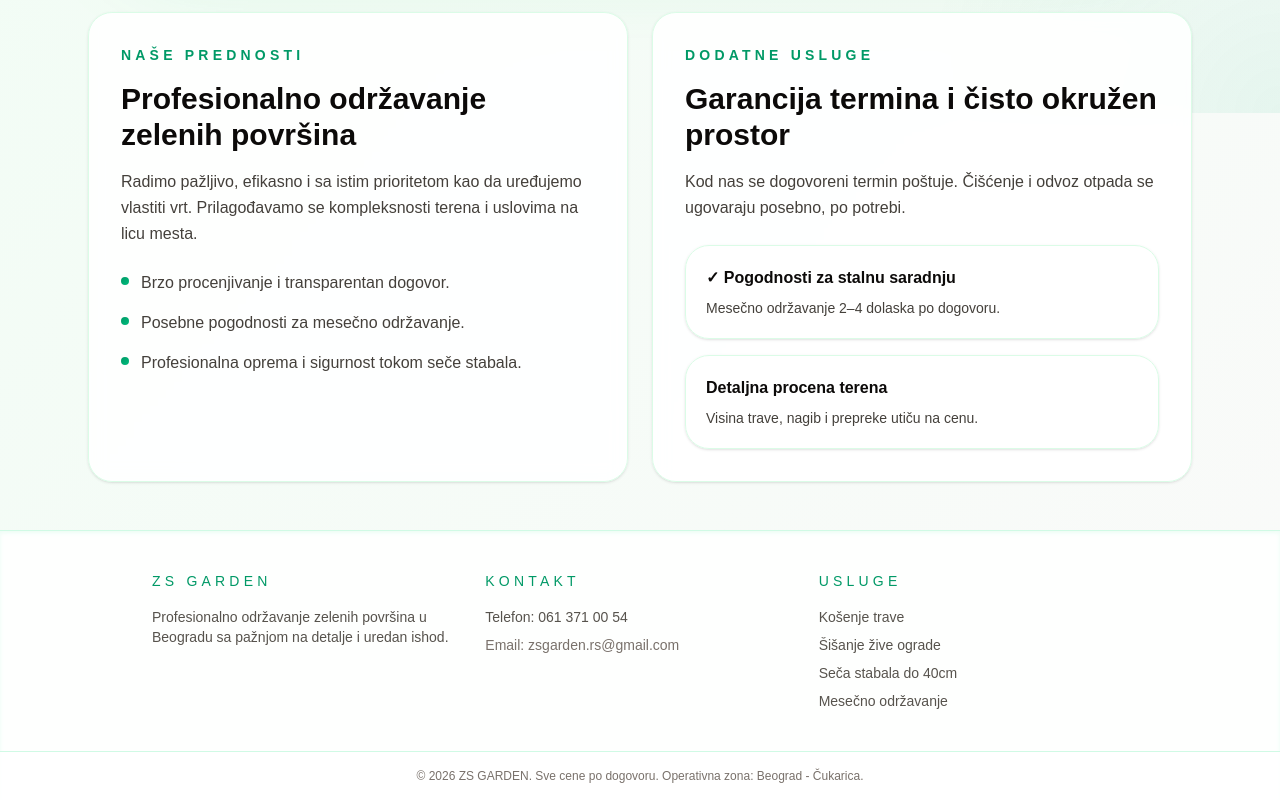
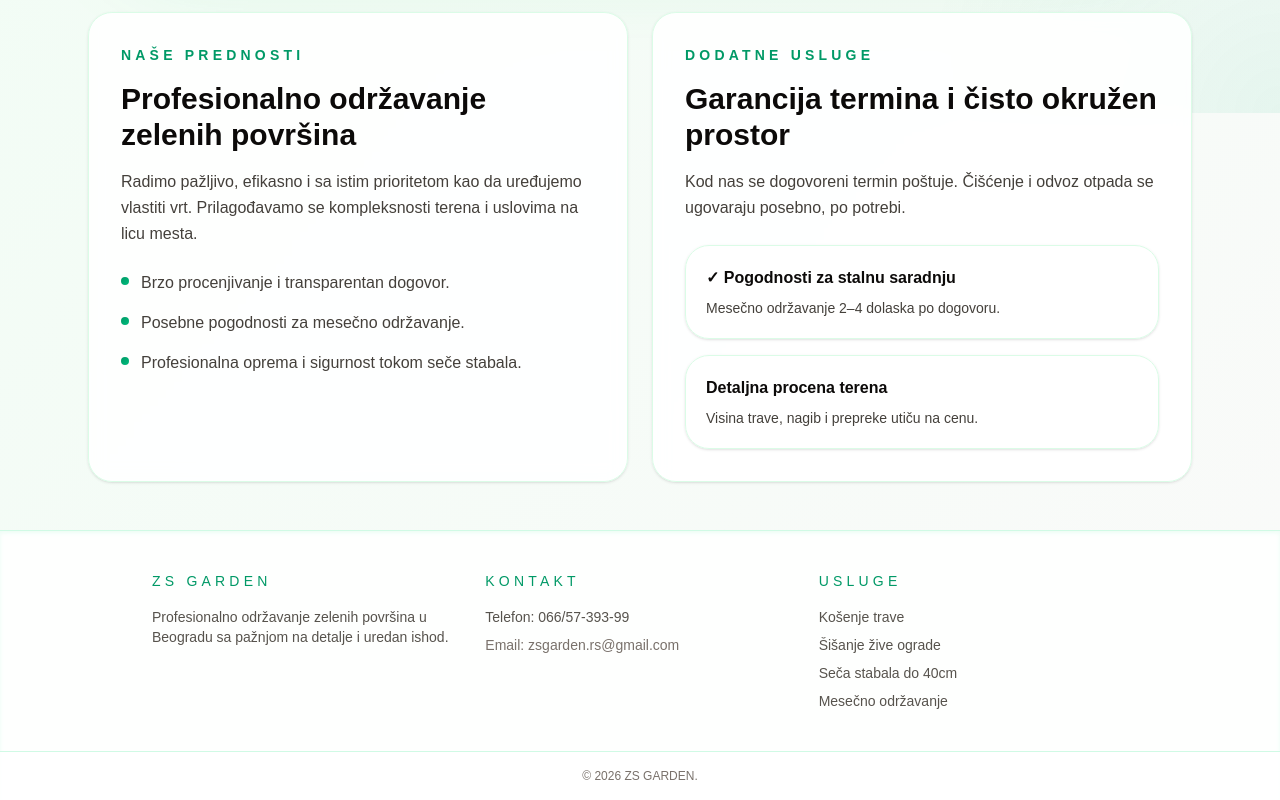
Before and after one commit to ZdravkoRistic/szgarden, a Next.js app: page / in a window 1280 px wide. Shown: the part 687-1487 px from the top of the page. Built offline with nearby package versions, Linux system fonts and the light colour scheme.

Commit message:
Update Footer.tsx

```diff
--- a/app/components/Footer.tsx
+++ b/app/components/Footer.tsx
@@ -8,7 +8,7 @@ export default function Footer() {
         </div>
         <div>
           <p className="text-sm uppercase tracking-[0.3em] text-emerald-600">Kontakt</p>
-          <p className="mt-4 text-sm text-stone-600">Telefon: 061 371 00 54</p>
+          <p className="mt-4 text-sm text-stone-600">Telefon: 066/57-393-99</p>
           <p className="mt-2 text-sm text-stone-500">Email: zsgarden.rs@gmail.com</p>
         </div>
         <div>
@@ -21,7 +21,7 @@ export default function Footer() {
           </ul>
         </div>
       </div>
-      <div className="border-t border-emerald-100 bg-white/90 px-6 py-4 text-xs text-stone-500 text-center">© 2026 ZS GARDEN. Sve cene po dogovoru. Operativna zona: Beograd - Čukarica.</div>
+      <div className="border-t border-emerald-100 bg-white/90 px-6 py-4 text-xs text-stone-500 text-center">© 2026 ZS GARDEN.</div>
     </footer>
   );
 }
```
